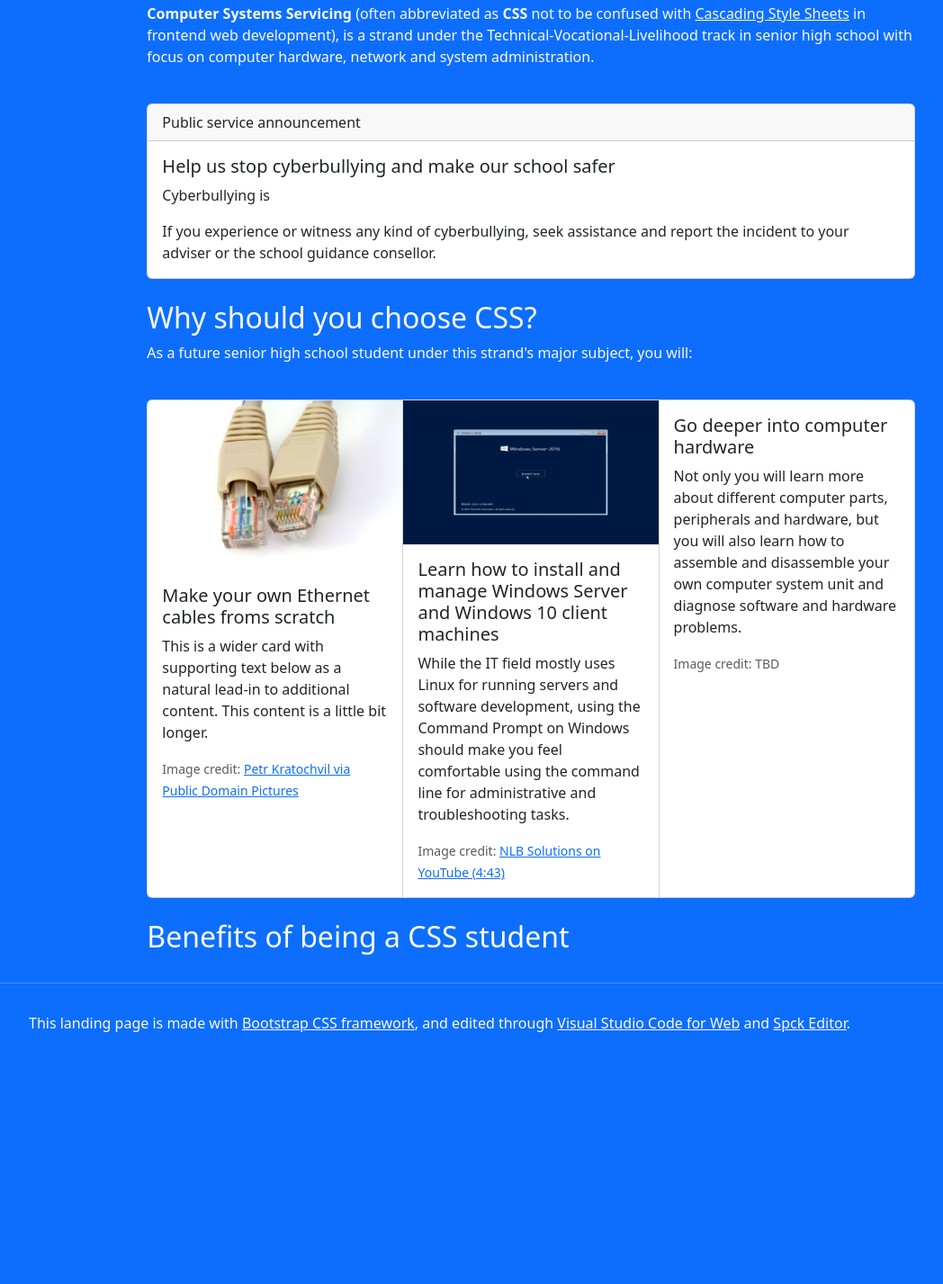
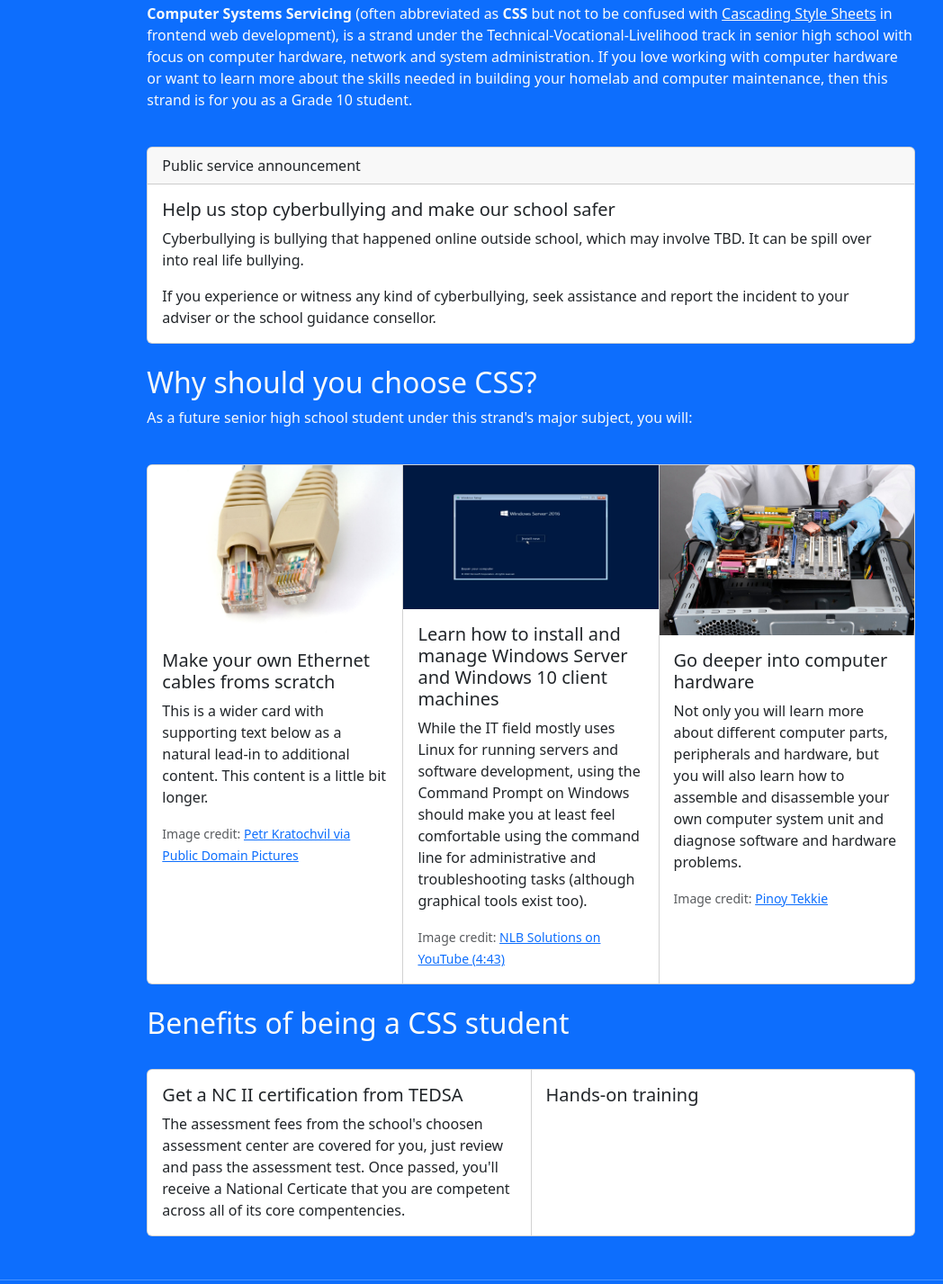
Before and after one commit to ajhalili2006/emtech12-html-lab, a website: page public/index.html in a window 1280 px wide. Shown: the part 133-1560 px from the top of the page at 90% size, without its empty margins (50-1098 px from the left). Before the commit the page ends 1302 px from the top, so only its background shows below. Drawn offline with Linux system fonts and the light colour scheme.

Commit message:
get cooked ig
Signed-off-by: Andrei Jiroh Halili <ajhalili2006@andreijiroh.dev>

```diff
--- a/public/index.html
+++ b/public/index.html
@@ -9,7 +9,7 @@ this one (see SPDX-License-Identifier) for simplicity and legal compliance.
 <html lang="en">
 <head>
   <title>HTML Lab - Performance Task in Empowerment Technologies 12</title>
-  <meta name="description" content="">
+  <meta name="description" content="Output for the TBD">
   <meta name="viewport" content="width=device-width, initial-scale=1.0">
   <meta name="author" content="Andrei Jiroh Halili and Alexandra Cinco"/>
 
@@ -34,6 +34,11 @@ this one (see SPDX-License-Identifier) for simplicity and legal compliance.
               <a class="nav-link dropdown-toggle text-light" href="#" role="button" data-bs-toggle="dropdown" aria-expanded="false">
                 Who worked on this
               </a>
+              <!--
+                For the credits on who did what in the partner setup in this performance task activity,
+
+                For the profile links, I used my website here for mine and Cinco's Facebook profile URL for hers.
+              -->
               <ul class="dropdown-menu">
                 <li><a class="dropdown-item" href="https://andreijiroh.dev">Andrei Jiroh Halili (frontend dev, layouting and content)</a></li>
                 <li><a class="dropdown-item" href="https://www.facebook.com/Aejerue07">Alexandra Cinco (helped me with website ideas and suggestions)</a></li>
@@ -47,17 +52,16 @@ this one (see SPDX-License-Identifier) for simplicity and legal compliance.
   <main class="py-2 container flex-wrap px-0 col-lg-8">
     <h1>Computer Systems Servicing</h1>
     <p>
-      <strong>Computer Systems Servicing</strong>
-      (often abbreviated as <strong>CSS</strong> not to be confused with
-      <a class="text-light" href="https://developer.mozilla.org/en-US/docs/Web/CSS">Cascading Style Sheets</a> in frontend web development), is a strand under the Technical-Vocational-Livelihood track in senior high school with focus on computer hardware, network and system administration.
+      <strong>Computer Systems Servicing</strong> (often abbreviated as <strong>CSS</strong> but not to be confused with <a class="text-light" href="https://developer.mozilla.org/en-US/docs/Web/CSS">Cascading Style Sheets</a> in frontend web development), is a strand under the Technical-Vocational-Livelihood track in senior high school with focus on computer hardware, network and system administration. If you love working with computer hardware or want to learn more about the skills needed in building your homelab and computer maintenance, then this strand is for you as a Grade 10 student.
     </p>
 
+    <!-- Cinco suggested to me to add cyberbullying awareness here, and I decided to do that via a public service announcement. -->
     <div class="container py-4 px-0">
       <div class="card">
         <div class="card-header">Public service announcement</div>
         <div class="card-body">
           <h5 class="card-title">Help us stop cyberbullying and make our school safer</h5>
-          <p class="card-text">Cyberbullying is </p>
+          <p class="card-text">Cyberbullying is bullying that happened online outside school, which may involve TBD. It can be spill over into real life bullying.</p>
           <p class="card-text">If you experience or witness any kind of cyberbullying, seek assistance and report the incident to your adviser or the school guidance consellor.</p>
         </div>
       </div>
@@ -66,6 +70,7 @@ this one (see SPDX-License-Identifier) for simplicity and legal compliance.
     <div class="g-5">
       <h2>Why should you choose CSS?</h2>
       <p>As a future senior high school student under this strand's major subject, you will:</p>
+
       <div class="card-group py-4 px-0">
         <div class="card">
           <img src="./assets/img/1-1211027361lllp.jpg" class="img-fluid card-img-top">
@@ -79,21 +84,36 @@ this one (see SPDX-License-Identifier) for simplicity and legal compliance.
             <img src="./assets/img/WindowsServer2016Installation_yt-screenshot-04m43s.png" class="img-fluid card-img-top">
             <div class="card-body">
               <h5 class="card-title">Learn how to install and manage Windows Server and Windows 10 client machines</h5>
-            <p class="card-text">While the IT field mostly uses Linux for running servers and software development, using the Command Prompt on Windows should make you feel comfortable using the command line for administrative and troubleshooting tasks.</p>
+              <p class="card-text">While the IT field mostly uses Linux for running servers and software development, using the Command Prompt on Windows should make you at least feel comfortable using the command line for administrative and troubleshooting tasks (although graphical tools exist too).</p>
               <p class="card-text"><small class="text-body-secondary">Image credit: <a href="https://youtu.be/lgOlK9sgY08?t=283">NLB Solutions on YouTube (4:43)</a></small></p>
             </div>
           </div>
           <div class="card">
-
+            <img src="./assets/img/computer assembly 201212.jpg" class="img-fluid card-img-top">
             <div class="card-body">
               <h5 class="card-title">Go deeper into computer hardware</h5>
               <p class="card-text">Not only you will learn more about different computer parts, peripherals and hardware, but you will also learn how to assemble and disassemble your own computer system unit and diagnose software and hardware problems.</p>
-            <p class="card-text"><small class="text-body-secondary">Image credit: TBD</small></p>
+              <p class="card-text"><small class="text-body-secondary">Image credit: <a href="https://pinoytekkie.blogspot.com/2012/12/computer-assembly-learning-to-do-it-on.html">Pinoy Tekkie</a></small></p>
             </div>
           </div>
       </div>
+
       <h2>Benefits of being a CSS student</h2>
+      <div class="card-group py-4 px-0">
+        <div class="card">
+          <div class="card-body">
+            <h5 class="card-title">Get a NC II certification from TEDSA</h5>
+            <p class="card-text">The assessment fees from the school's choosen assessment center are covered for you, just review and pass the assessment test. Once passed, you'll receive a National Certicate that you are competent across all of its core compentencies.</p>
           </div>
+        </div>
+        <div class="card">
+          <div class="card-body">
+            <h5 class="card-title">Hands-on training</h5>
+            <p class="card-text"></p>
+          </div>
+      </div>
+    </div>
+
   </main>
 
   <hr />
```
Also changed, not shown: public/assets/img/computer assembly 201212.jpg (added). Lines whose indentation alone changed are shown as unchanged.
